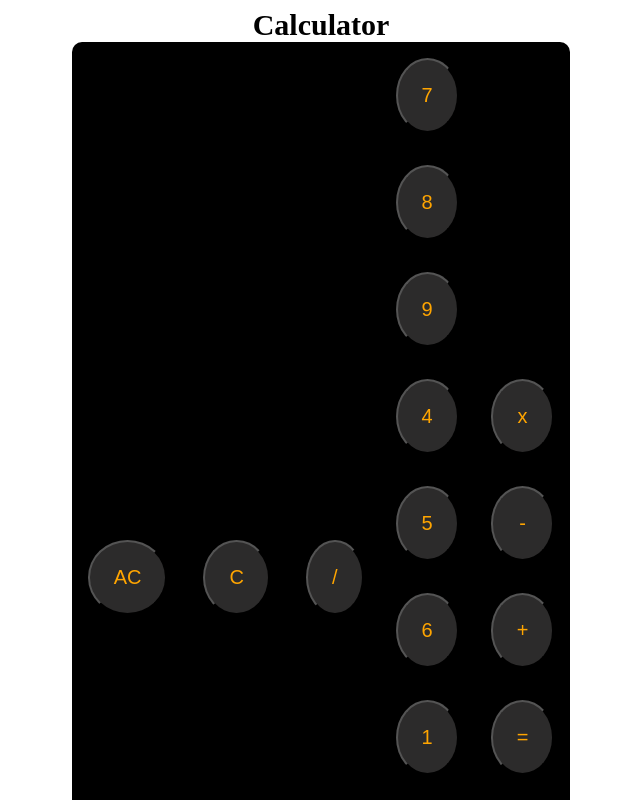
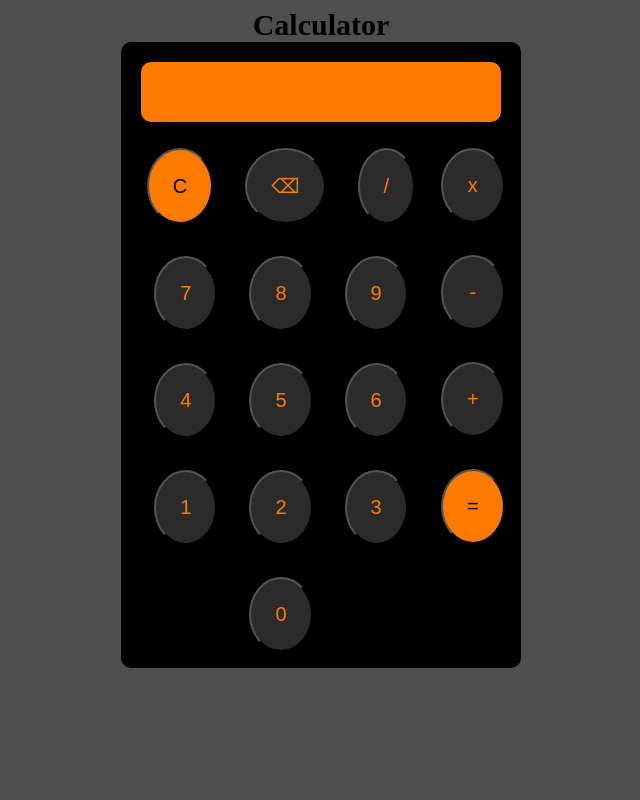
Before and after one commit to Veeramani-Elumalai/Calculator, a plain HTML site: page index.html in a window 1280 px wide. Shown: the top 800 px of the page, without its empty margins (319-959 px from the left). Drawn offline with Linux system fonts and the light colour scheme.

Commit message:
Completed the final design of the calculator

```diff
--- a/index.html
+++ b/index.html
@@ -9,16 +9,13 @@
 <body>
     <center style="font-size: 30px; font-weight: bolder;">Calculator</center>
 
+    <div id="calculator">
+        <div class="result"></div>
         <div id="container">
-        <div id="result"> </div>
-
-        <div id="topContainer">
-            <button>AC</button>
-            <button>C</button>
+            <div class="leftContainer">
+                <button id="clear">C</button>
+                <button>⌫</button>
                 <button>/</button>
-        </div>
-
-        <div id="numContainer">
                 <button>7</button>
                 <button>8</button>
                 <button>9</button>
@@ -31,13 +28,14 @@
                 <button>0</button>
             </div>
 
-        <div id="rightContainer">
+            <div class="rightContainer">
                 <button>x</button>
                 <button>-</button>
                 <button>+</button>
-            <button>=</button>
+                <button id="equal">=</button>
             </div>
 
         </div>
+    </div>
 </body>
 </html>
--- a/styles.css
+++ b/styles.css
@@ -3,34 +3,45 @@ body{
     justify-content: center;
     flex-direction: column;
     align-items: center;
+    background-color: rgb(78, 78, 78);
+}
+
+.result{
+    display: flex;
+    flex-direction: row;
+    background-color: rgb(255, 123, 0);
+    width: 360px;
+    height: 60px;
+    border-radius: 10px;
+    margin: 20px;
+    margin-bottom: 10px;
+}
+
+#calculator{
+    background-color: black;
+    border-radius: 10px;
 }
 
 #container{
     display:flex;
-    align-items: center;
     flex-direction: row;
     color: black;
-    flex-wrap: wrap;
-    background-color: black;
-    border-radius: 10px;
 }
 
-
-
-
-#rightContainer{
+.rightContainer{
     display: flex;
     flex-direction: column;
 }
 
-#numContainer{
+.leftContainer{
     display: flex;
-    flex-direction: column;
     flex-wrap: wrap;
+    width:320px;
+    justify-content: center;
 }
 
-#numContainer button{
-   color: orange;
+.leftContainer button{
+   color: rgb(255, 123, 0);
    background-color: rgb(44, 43, 43);
    border-radius: 50%;
    padding: 24px;
@@ -38,20 +49,22 @@ body{
    font-size: 20px;
 }
 
-#rightContainer button{
-   color: orange;
+.rightContainer button{
+   color: rgb(255, 123, 0);
    background-color: rgb(44, 43, 43);
    border-radius: 50%;
    padding: 24px;
    margin: 1rem;
    font-size: 20px;
+   margin-left: 0px;
 }
 
-#topContainer button{
-   color: orange;
-   background-color: rgb(44, 43, 43);
-   border-radius: 50%;
-   padding: 24px;
-   margin: 1rem;
-   font-size: 20px;
+#clear{
+    background-color: rgb(255, 123, 0);
+    color:black;
 }
+
+#equal{
+    background-color: rgb(255, 123, 0);
+    color:black;
+}
```
Lines whose indentation alone changed are shown as unchanged.
